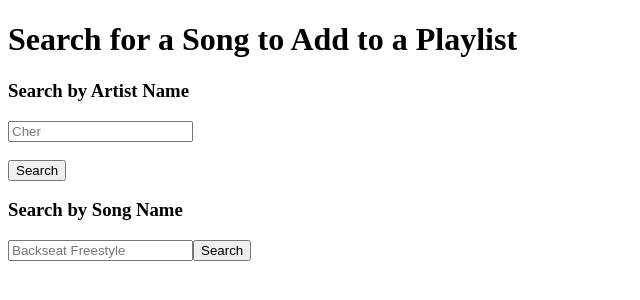
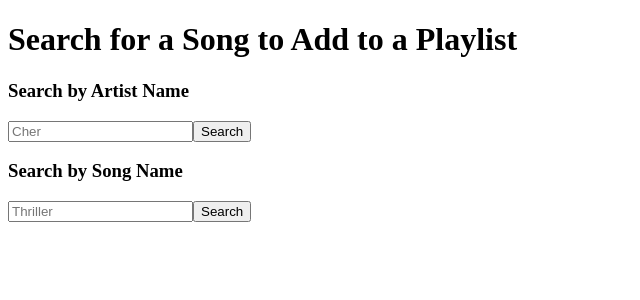
Before and after one commit to stef-codes/soniq-frontend, a React (Create React App) app: page /search in a window 1280 px wide. Shown: the top 300 px of the page, without its empty margins (0-640 px from the left). Built offline with nearby package versions, Linux system fonts and the light colour scheme.

Commit message:
change form

```diff
--- a/src/components/Search.jsx
+++ b/src/components/Search.jsx
@@ -52,10 +52,9 @@ class Search extends React.Component {
                 <form onSubmit={this.handleSubmit} >
                     <h3>Search by Artist Name</h3>
                     <input type="text" name="musicArtist" value={this.state.musicArtist} onChange={this.handleChange} placeholder="Cher" />
-                    <br/><br/>
                     <button type="submit">Search</button>
                     <h3>Search by Song Name</h3>
-                    <input type="text" name="musicTrack" value={this.state.musicTrack} onChange={this.handleChange} placeholder="Backseat Freestyle" />
+                    <input type="text" name="musicTrack" value={this.state.musicTrack} onChange={this.handleChange} placeholder="Thriller" />
                     <button type="submit">Search</button>
                 </form>
                <br></br>
```
